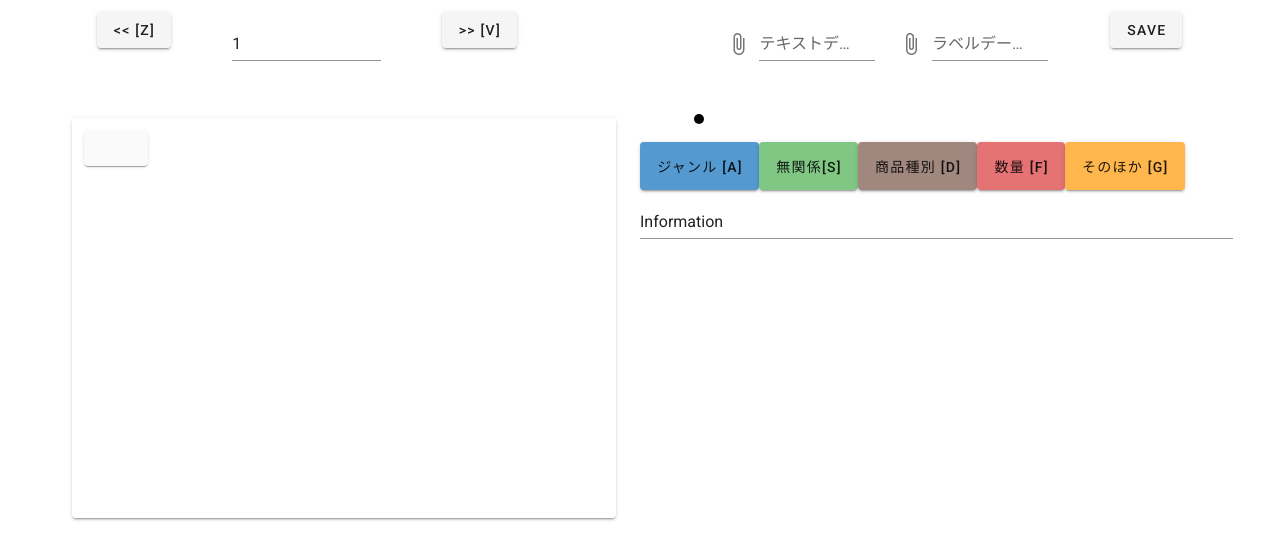
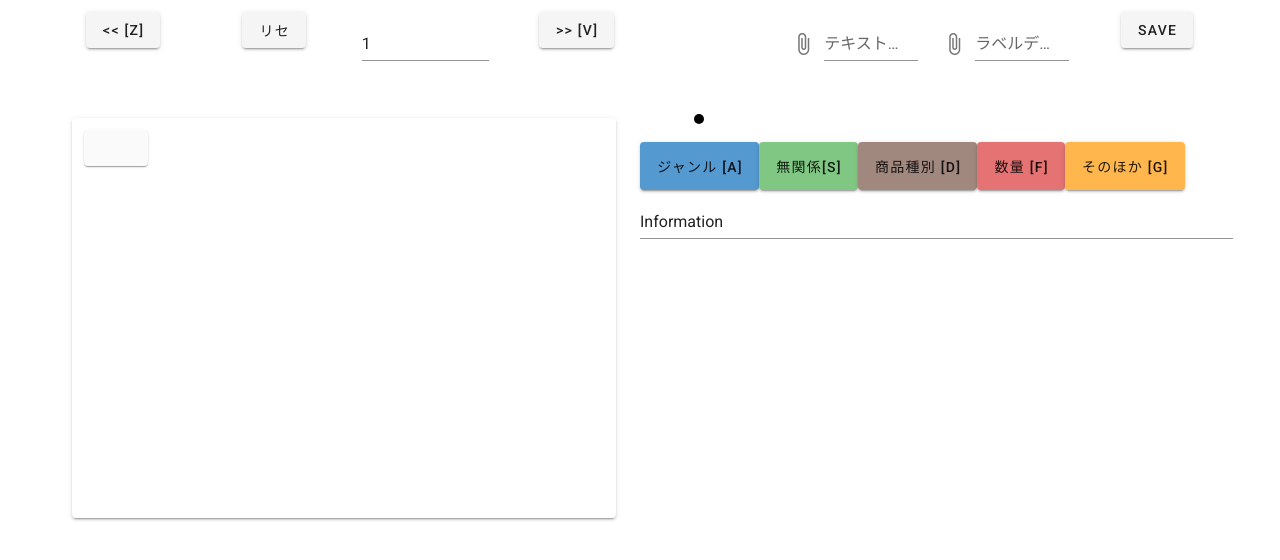
Before and after one commit to HN410/SecondhandAnnotator, a Vue app: page / in a window 1280 px wide. Shown: the top 560 px of the page. Built offline with nearby package versions, Linux system fonts and the light colour scheme.

Commit message:
add reset button

```diff
--- a/src/background.js
+++ b/src/background.js
@@ -13,7 +13,7 @@ protocol.registerSchemesAsPrivileged([
 async function createWindow() {
   // Create the browser window.
   const win = new BrowserWindow({
-    width: 800,
+    width: 1200,
     height: 600,
     webPreferences: {
 
--- a/src/components/MainPane.vue
+++ b/src/components/MainPane.vue
@@ -79,6 +79,8 @@
           this.fileName in this.labelDataSet[0])
         {
           this.$refs.tool.setNowPage(this.labelDataSet[0][this.fileName]);
+        }else{
+          this.$refs.resetPage();
         }
         this.infoText = "Text data loading is finished.";
       },
--- a/src/components/ToolPane.vue
+++ b/src/components/ToolPane.vue
@@ -2,6 +2,7 @@
   <v-container>
     <v-row class="text-center">
         <v-col><v-btn @click="previousPage"> &lt;&lt; [z]</v-btn></v-col>
+        <v-col><v-btn @click="resetPage"> リセ  </v-btn></v-col>
         <v-col><v-text-field type="number" v-model="pageNumber" @change="changePage"></v-text-field></v-col>
         <v-col><v-btn @click="nextPage"> &gt;&gt; [v]</v-btn></v-col>
         <v-spacer></v-spacer>
@@ -38,6 +39,10 @@
         },
         previousPage: function(){
             this.addPage(-1);
+        },
+        resetPage: function(){
+            this.pageNumber = 1;
+            this.changePage();
         },
         changePage: function(){
             if(this.pageNumber <= 0){
```
